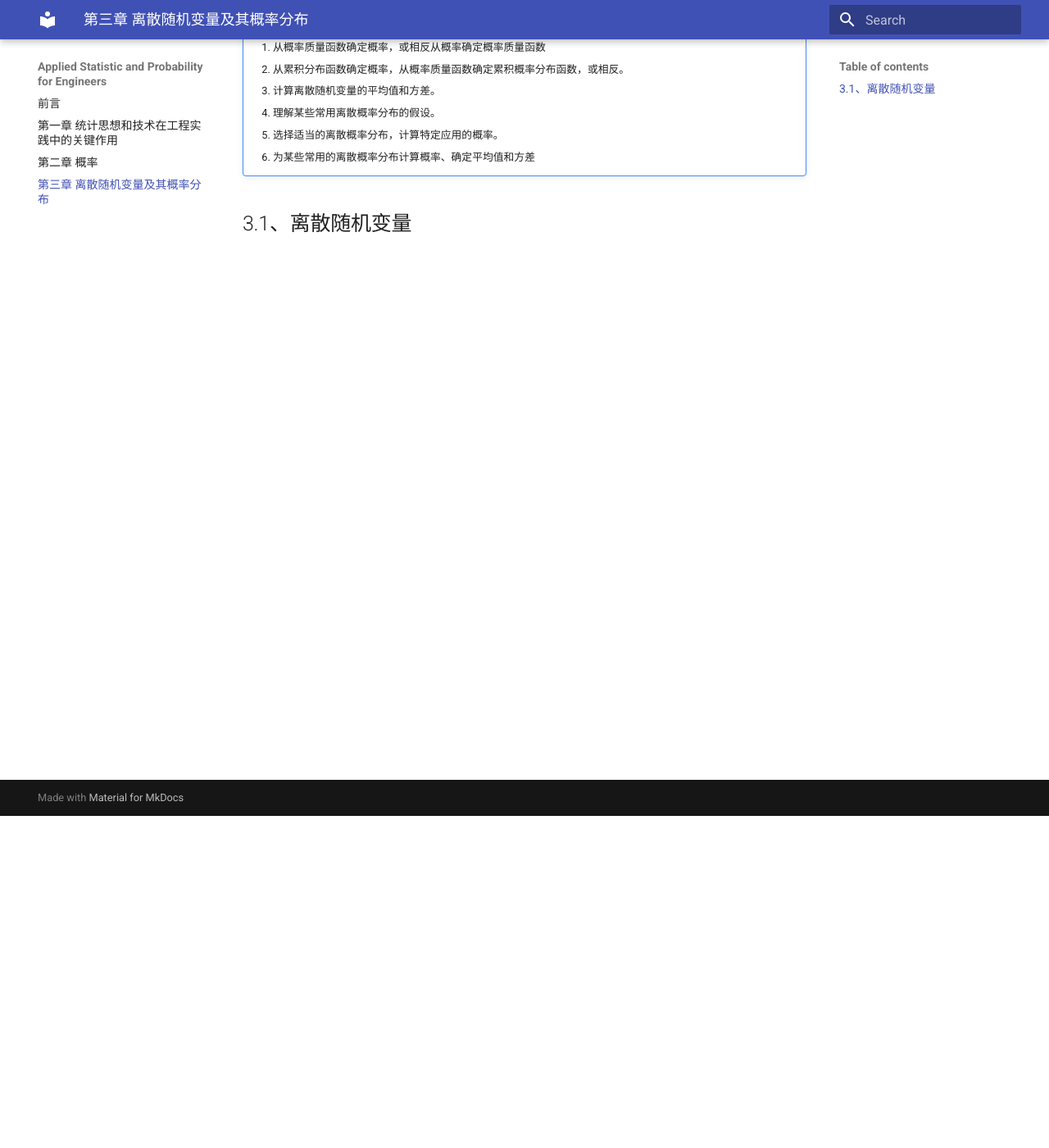
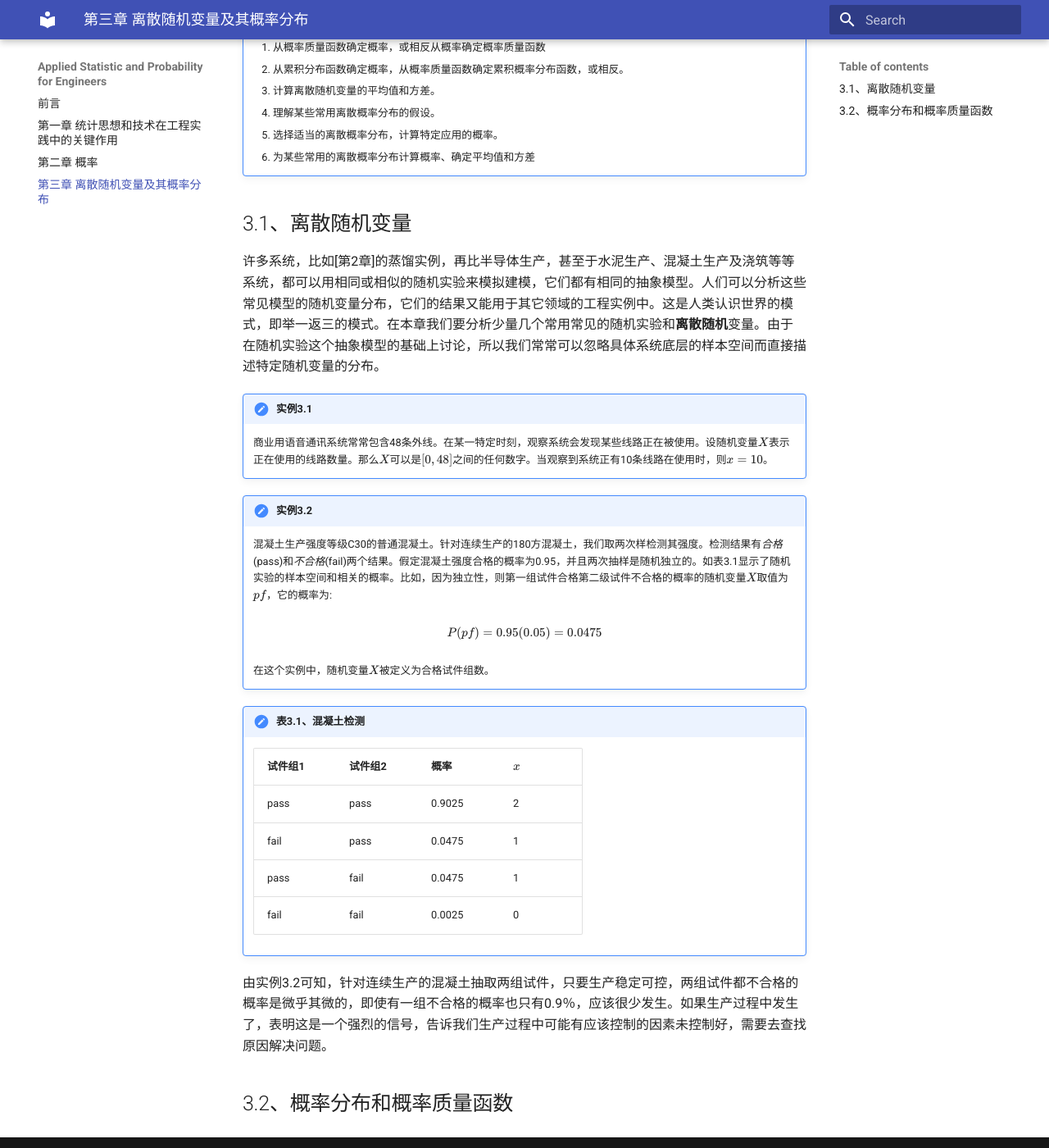
Before and after one commit to chenmich/applied_statistic_and_probability_for_engineers, an MkDocs documentation site: the page built from docs/third.md, in a window 1280 px wide and 1400 px high, scrolled down 405 px. Shown: the whole window at 82% size. Built offline with MkDocs 1.6.1 and Material for MkDocs 9.7.7, drawn with Linux system fonts in a browser that asks for light colours.

Commit message:
complete 3.1

```diff
--- a/docs/third.md
+++ b/docs/third.md
@@ -16,3 +16,29 @@
     6. 为某些常用的离散概率分布计算概率、确定平均值和方差
 
 ## 3.1、离散随机变量
+许多系统，比如[第2章]的蒸馏实例，再比半导体生产，甚至于水泥生产、混凝土生产及浇筑等等系统，都可以用相同或相似的随机实验来模拟建模，它们都有相同的抽象模型。人们可以分析这些常见模型的随机变量分布，它们的结果又能用于其它领域的工程实例中。这是人类认识世界的模式，即举一返三的模式。在本章我们要分析少量几个常用常见的随机实验和**离散随机**变量。由于在随机实验这个抽象模型的基础上讨论，所以我们常常可以忽略具体系统底层的样本空间而直接描述特定随机变量的分布。
+
+!!!note "实例3.1"
+    商业用语音通讯系统常常包含48条外线。在某一特定时刻，观察系统会发现某些线路正在被使用。设随机变量$X$表示正在使用的线路数量。那么$X$可以是$[0,48]$之间的任何数字。当观察到系统正有10条线路在使用时，则$x=10$。
+
+!!!note "实例3.2"
+    混凝土生产强度等级C30的普通混凝土。针对连续生产的180方混凝土，我们取两次样检测其强度。检测结果有*合格*(pass)和*不合格*(fail)两个结果。假定混凝土强度合格的概率为0.95，并且两次抽样是随机独立的。如表3.1显示了随机实验的样本空间和相关的概率。比如，因为独立性，则第一组试件合格第二级试件不合格的概率的随机变量$X$取值为$pf$，它的概率为:
+
+    $$
+    P(pf)=0.95(0.05)=0.0475
+    $$
+
+    在这个实例中，随机变量$X$被定义为合格试件组数。
+
+!!!note "表3.1、混凝土检测"
+
+    |试件组1|试件组2|概率|$x$|
+    |--|--|--|--|
+    |pass|pass|0.9025|2|
+    |fail|pass|0.0475|1|
+    |pass|fail|0.0475|1|
+    |fail|fail|0.0025|0|
+
+由实例3.2可知，针对连续生产的混凝土抽取两组试件，只要生产稳定可控，两组试件都不合格的概率是微乎其微的，即使有一组不合格的概率也只有0.9％，应该很少发生。如果生产过程中发生了，表明这是一个强烈的信号，告诉我们生产过程中可能有应该控制的因素未控制好，需要去查找原因解决问题。
+
+## 3.2、概率分布和概率质量函数
```
